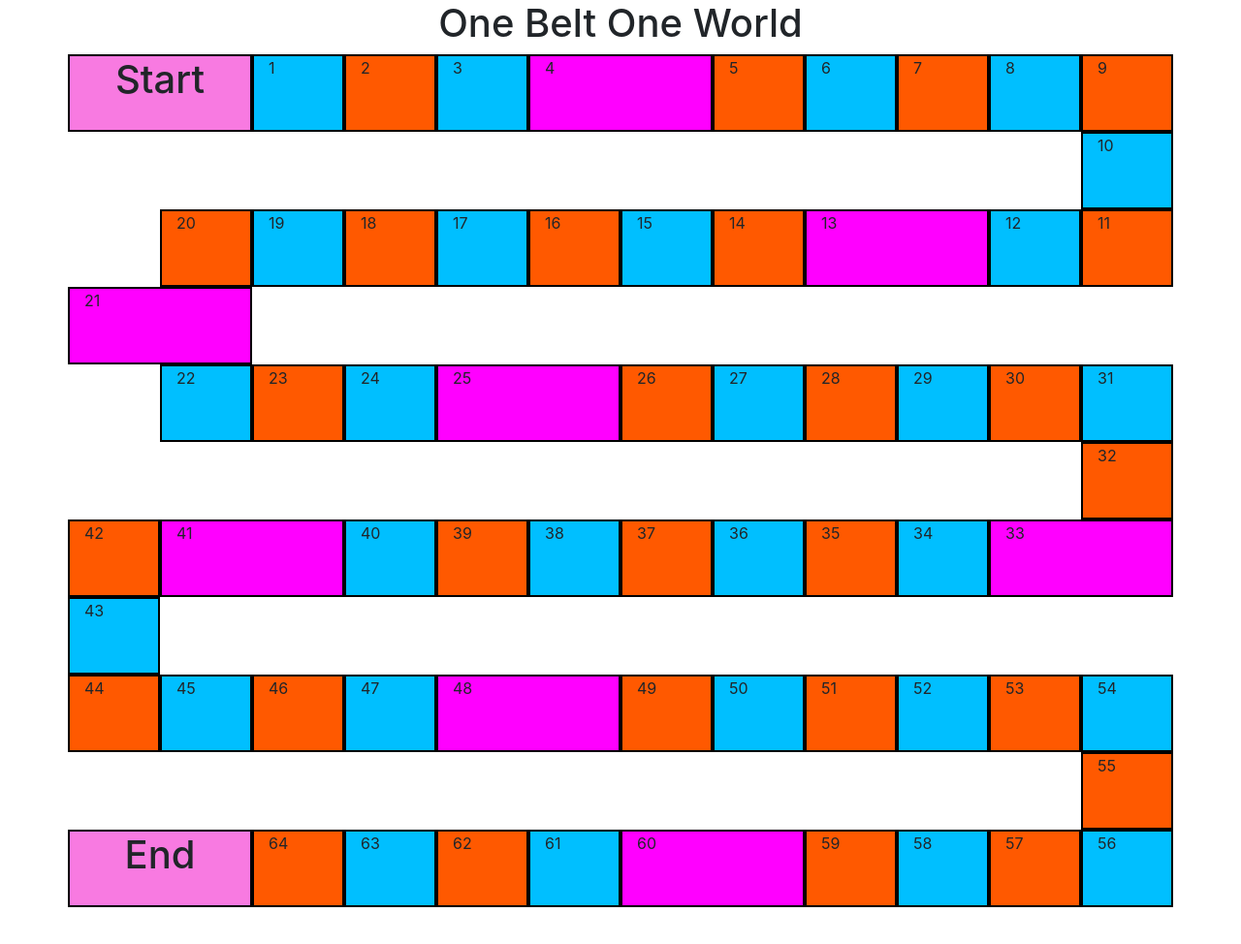
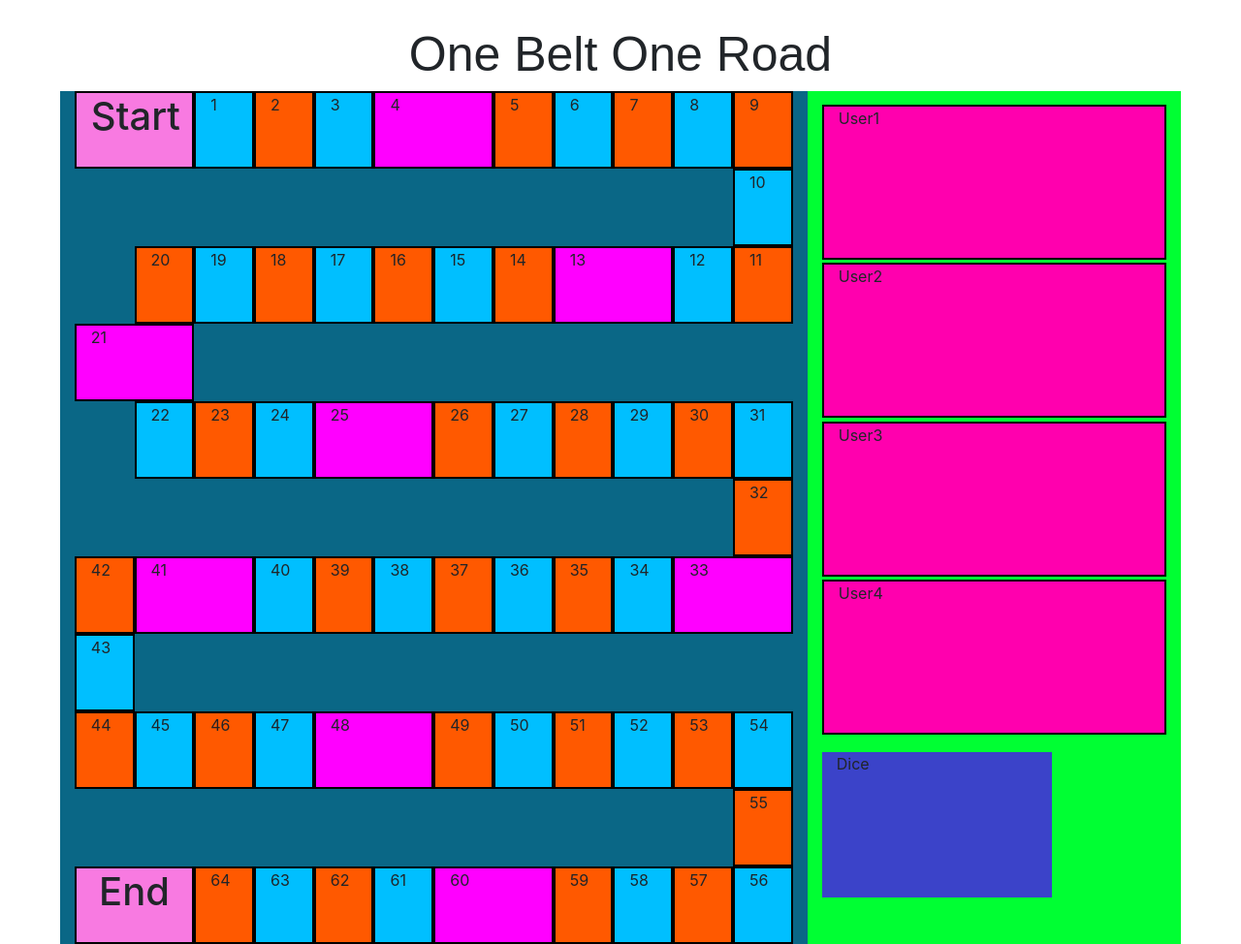
Before and after one commit to elaina-liu/OneBeltOneRoad, a Flask app: template templates/homepage.html in a window 1280 px wide. Shown: the whole page at 97% size. Before the commit the page ends 936 px from the top, so only its background shows below. Run offline with Flask 2, Linux system fonts and the light colour scheme; the template is opened without the code that fills it, so the values that code supplies are empty.

Commit message:
front-end: users, added

```diff
--- a/templates/homepage.html
+++ b/templates/homepage.html
@@ -4,27 +4,58 @@
 <head>
     <meta charset="utf-8">
     <meta name="viewport" content="width=device-width, initial-scale=1">
-    <title>test</title>
+    <title>OneBeltOneRoad</title>
     <link rel="stylesheet" type="text/css"
         href="/Users/huangwilson/Documents/Programming/UB/CSE312/OneBeltOneRoad/static/bootstrap.min.css">
     <style>
+        #main-flame {
+            padding-left: 6%;
+            padding-right: 6%;
+        }
+        #user {
+            height: 160px;
+            border: 2px solid black;
+            margin-top: 1%;
+        }
+        #users {
+            padding-top: 3%;
+            padding-bottom: 3%;
+        }
+        #dice {
+            height: 150px;
+            margin-top: 5%;
+        }
+        #header {
+            margin-top: 2%;
+            font-size: 80px;
+            font-family: fantasy;
+        }
+        #header_font {
+            font-size: 50px;
+            font-family: fantasy;
+        }
         .col-md-1 {
             border: 2px solid black;
             height: 80px;
         }
-
         .col-md-2 {
             border: 2px solid black;
             height: 80px;
         }
+
+
     </style>
 
 <body>
-    <div class="container">
+    <div id="header">
         <center>
-            <h1>One Belt One World</h1>
+            <h1 id="header_font">One Belt One Road</h1>
         </center>
-        </hr>
+    </div>
+    <div class="container-fluid" id="main-flame">
+        <div class="row">
+            <div class="col-md-8" style="background-color: #0a6786;">
+                <div class="container-fluid">
                     <div class="row">
                         <div class="col-md-2" style="background-color: #f87ae1;">
                             <h1>
@@ -33,7 +64,6 @@
                                 </blod>
                             </h1>
                         </div>
-
                         <div class="col-md-1" style="background-color: #00bfff;"> 1</div>
                         <div class="col-md-1" style="background-color: #ff5900;"> 2</div>
                         <div class="col-md-1" style="background-color: #00bfff;"> 3</div>
@@ -127,6 +157,29 @@
                         <div class="col-md-1" style="background-color: #00bfff;"> 56</div>
                     </div>
                 </div>
+            </div>
+            <div class="col-md-4" style="background-color: #00ff33;">
+                <div class="container-fluid" id="users">
+                    <div class="row">
+                        <div class="col-md-12" id="user" style="background-color: #ff00ae;"> User1</div>
+                    </div>
+                    <div class="row">
+                        <div class="col-md-12" id="user" style="background-color: #ff00ae;"> User2</div>
+                    </div>
+                    <div class="row">
+                        <div class="col-md-12" id="user" style="background-color: #ff00ae;"> User3</div>
+                    </div>
+                    <div class="row">
+                        <div class="col-md-12" id="user" style="background-color: #ff00ae;"> User4</div>
+                    </div>
+                    <div class="row">
+                        <div class="col-md-8" id="dice" style="background-color: #5100ffbc;"> Dice</div>
+                    </div>
+                </div>
+            </div>
+        </div>
+    </div>
+
 </body>
 
 </html>
```
Lines whose indentation alone changed are shown as unchanged.
